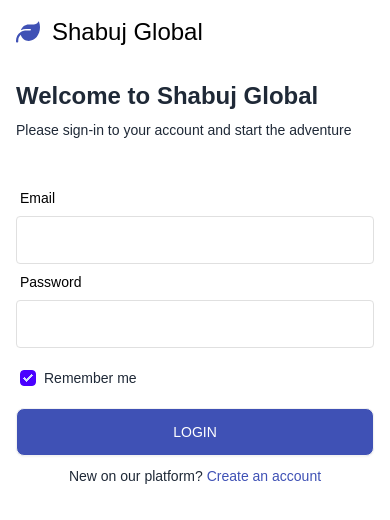
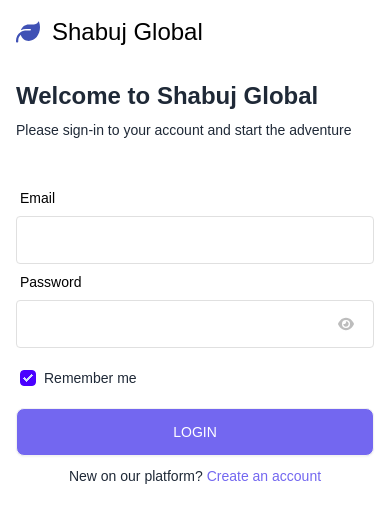
Before and after one commit to zannat20040/SGE-client, a React (Vite) app: page / in a window 390 px wide. Shown: the top 520 px of the page. Built offline with nearby package versions, Linux system fonts and the light colour scheme; no server answers.

Commit message:
topbar fix

```diff
--- a/src/Component/Loginlayout.jsx
+++ b/src/Component/Loginlayout.jsx
@@ -1,14 +1,16 @@
-import React from "react";
-import { FaLeaf } from "react-icons/fa6";
+import React, { useState } from "react";
+import { FaEye, FaEyeSlash, FaLeaf } from "react-icons/fa6";
 import { Link } from "react-router-dom";
 import Logo from "./Logo";
 
 export default function Loginlayout({ HandleLogin, loading }) {
+  const [showPassword, setShowPassword] = useState(false);
+
   return (
     <div className="  md:bg-[#f6f6f6] bg-white ">
       <div className="grid lg:grid-cols-3 md:grid-cols-2 grid-cols-1 justify-between  gap-0 md:gap-10">
         <div className="p-4 md:p-10  lg:col-span-2 ">
-          <Logo color={'text-black'}/>
+          <Logo color={"text-black"} />
           <div className="h-full hidden md:flex items-center justify-center px-10 w-full">
             <img
               src="https://st.depositphotos.com/1144687/1902/i/450/depositphotos_19024147-stock-photo-drawing-city-over-book.jpg"
@@ -40,12 +42,25 @@
               <label className="label">
                 <span className="label-text text-black">Password</span>
               </label>
-              <input
-                type="password"
-                className="input focus:outline-none input-bordered rounded bg-white border border-gray-300 focus:border-indigo-500"
-                required
-                name="password"
-              />
+              <div className="relative">
+                <input
+                  type={showPassword ? "text" : "password"}
+                  className="input w-full focus:outline-none input-bordered rounded bg-white border border-gray-300 focus:border-indigo-500"
+                  required
+                  name="password"
+                />
+                <button
+                  type="button"
+                  className="absolute top-0 bottom-0 my-auto right-5"
+                  onClick={() => setShowPassword(!showPassword)}
+                >
+                  {showPassword ? (
+                    <FaEyeSlash className="text-gray-400" />
+                  ) : (
+                    <FaEye className="text-gray-400" />
+                  )}
+                </button>
+              </div>
             </div>
             <div className="form-control my-3">
               <label className="label cursor-pointer justify-start gap-2">
@@ -58,7 +73,7 @@
               </label>
             </div>
             <div className="form-control ">
-              <button className="btn  text-white font-medium uppercase bg-indigo-500">
+              <button className="btn  text-white font-medium uppercase bg-customPurple">
                 {loading ? "Wait a momemt..." : "Login"}
               </button>
             </div>
@@ -66,7 +81,7 @@
           <div className=" mt-2 text-center">
             <p className="inline text-sm">
               New on our platform?{" "}
-              <Link className="inline text-sm text-indigo-500" to={"/signup"}>
+              <Link className="inline text-sm text-customPurple" to={"/signup"}>
                 Create an account
               </Link>
             </p>
--- a/src/Component/Logo.jsx
+++ b/src/Component/Logo.jsx
@@ -1,11 +1,14 @@
 import React from "react";
 import { FaLeaf } from "react-icons/fa6";
+import { Link } from "react-router-dom";
 
-export default function Logo({color}) {
+export default function Logo({ color }) {
   return (
-    <div className="flex items-center gap-3">
-      <FaLeaf className="text-indigo-500 text-2xl" />
-      <h1 className={`font-medium ${color} text-2xl`}>Shabuj Global</h1>
-    </div>
+    <Link to={"/"}>
+      <div className="flex items-center gap-3">
+        <FaLeaf className="text-indigo-500 text-2xl" />
+        <h1 className={`font-medium ${color} text-2xl`}>Shabuj Global</h1>
+      </div>
+    </Link>
   );
 }
--- a/src/Component/Sidebar.jsx
+++ b/src/Component/Sidebar.jsx
@@ -198,8 +198,8 @@
               <MCONavlist />
             )}
             <div className="rounded font-normal px-2">
-              <Button className="w-full" size="md" onClick={HandleLogout}>
-                Log out
+              <Button className="w-full bg-red-400" size="md" onClick={HandleLogout} >
+                Sign out
               </Button>
             </div>
           </Drawer>
--- a/src/Component/Topbar.jsx
+++ b/src/Component/Topbar.jsx
@@ -1,7 +1,12 @@
-import React from "react";
+import React, { useContext } from "react";
 import { FaBarsStaggered } from "react-icons/fa6";
+import { AuthContext } from "../AuthProvider/AuthProvider";
 
 export default function Topbar({ handleButtonClick }) {
+  const { user } = useContext(AuthContext);
+  const firstLetter = user?.displayName.trim().charAt(0).toUpperCase();
+  console.log(firstLetter);
+
   return (
     <div className="navbar bg-base-100 shadow-md  rounded-md mb-5">
       <div className="md:justify-end justify-between flex items-center gap-5 w-full px-4 py-2">
@@ -10,20 +15,14 @@
         </div>
         <div className="flex gap-5 items-center">
           <div className="form-control">
-            <input
-              type="text"
-              placeholder="Search"
-              className="input input-bordered w-24 md:w-auto"
-            />
+            <h1>{user?.displayName}</h1>
           </div>
           <div className="dropdown dropdown-end">
             <div className="avatar placeholder online">
               <div className="bg-neutral text-neutral-content w-8 rounded-full">
-                <span>SY</span>
+                <span>{firstLetter}</span>
               </div>
             </div>
-
-
           </div>
         </div>
       </div>
--- a/src/Layout/Login.jsx
+++ b/src/Layout/Login.jsx
@@ -20,7 +20,9 @@
         swal("Good job!", "Welcome back to our Shabuj Global!", "success");
         setLoading(false);
         navigate(
-          location?.state?.redirectTo ? location?.state?.redirectTo : "/dashboard"
+          location?.state?.redirectTo
+            ? location?.state?.redirectTo
+            : "/dashboard/member"
         );
       })
       .catch((error) => {
```
